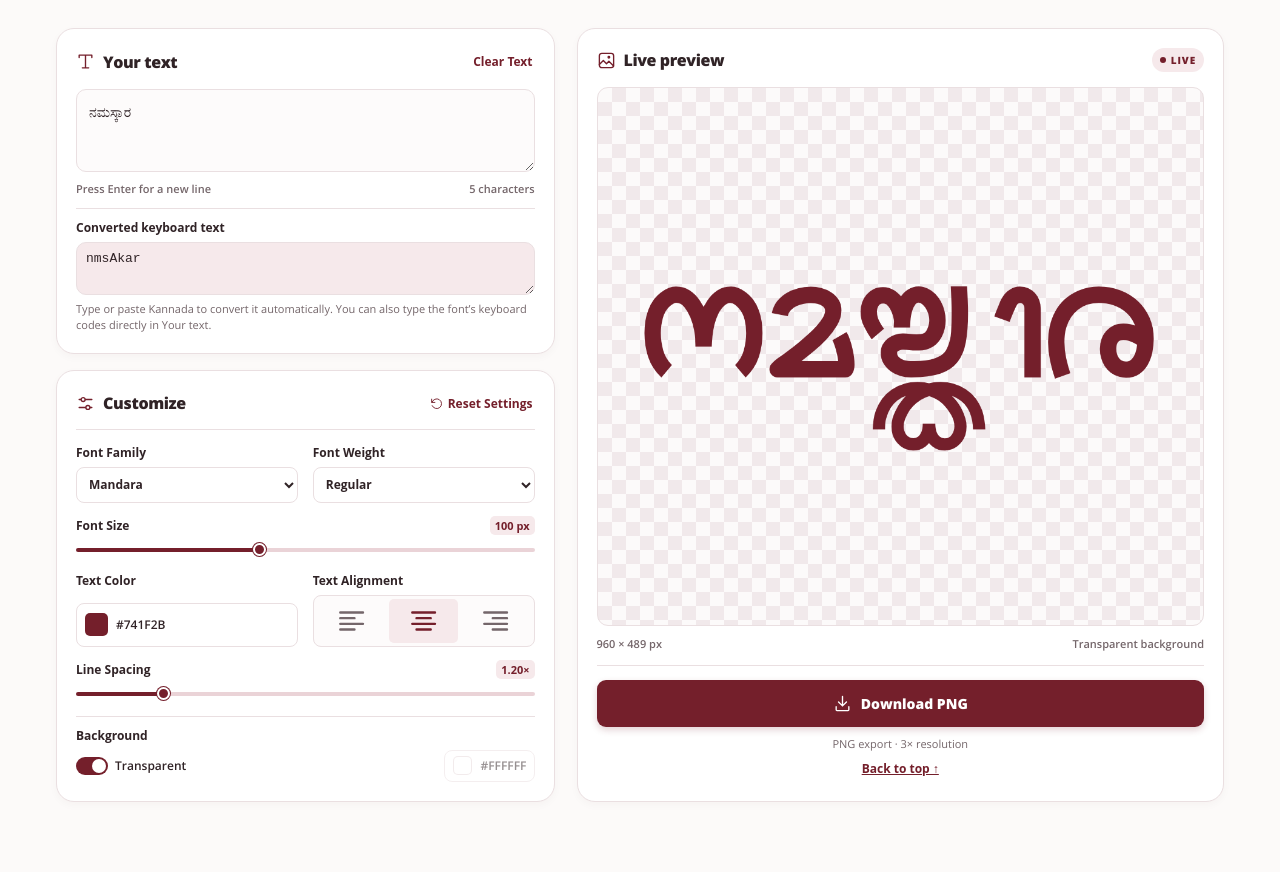
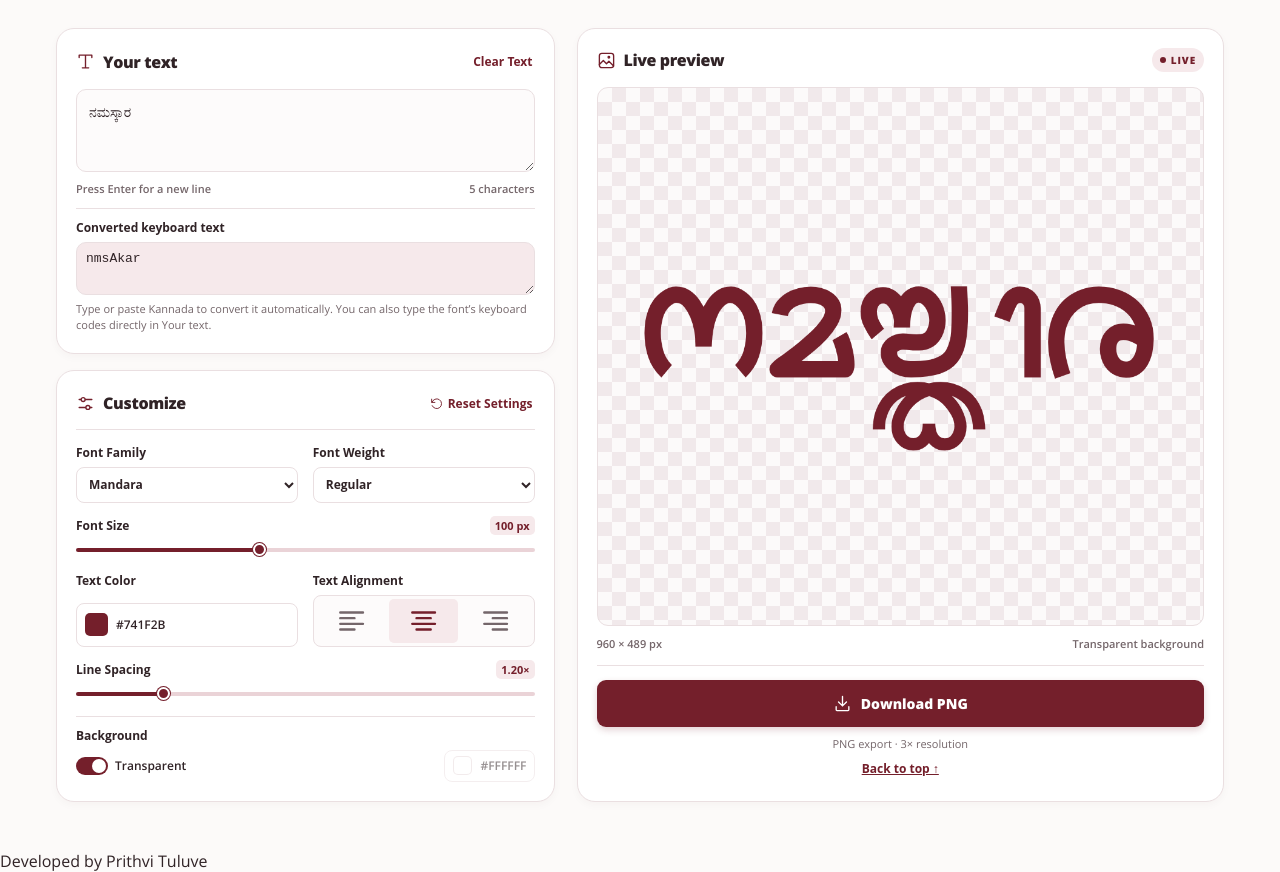
Before and after one commit to prithvituluve/tulupnggenerator, a plain HTML site: page index.html in a window 1280 px wide. Shown: the part 213-1085 px from the top of the page. Before the commit the page ends 1063 px from the top, so only its background shows below. Drawn offline with Linux system fonts and the light colour scheme; a web font is replaced by a local one.

Commit message:
Update index.html

```diff
--- a/index.html
+++ b/index.html
@@ -85,5 +85,8 @@
     </section>
   </div>
 </main>
+  <footer class="site-footer">
+  Developed by <span>Prithvi Tuluve</span>
+</footer>
 </body>
 </html>
```
